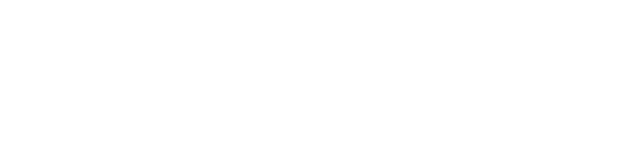
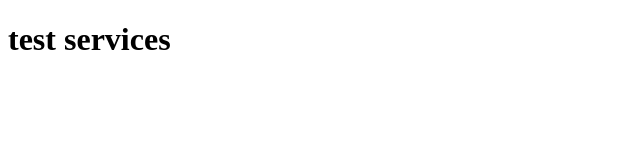
Before and after one commit to aminhamddi/tp_git, a plain HTML site: page services.html in a window 1280 px wide. Shown: the whole page, without its empty margins (0-640 px from the left). Drawn offline with Linux system fonts and the light colour scheme.

Commit message:
first commit pou index.html

```diff
--- a/services.html
+++ b/services.html
@@ -3,9 +3,11 @@
 <head>
     <meta charset="UTF-8">
     <meta name="viewport" content="width=device-width, initial-scale=1.0">
-    <title>Document</title>
+    <title>services</title>
 </head>
 <body>
-
+    <div>
+        <h1>test services</h1>
+    </div>
 </body>
 </html>
```
